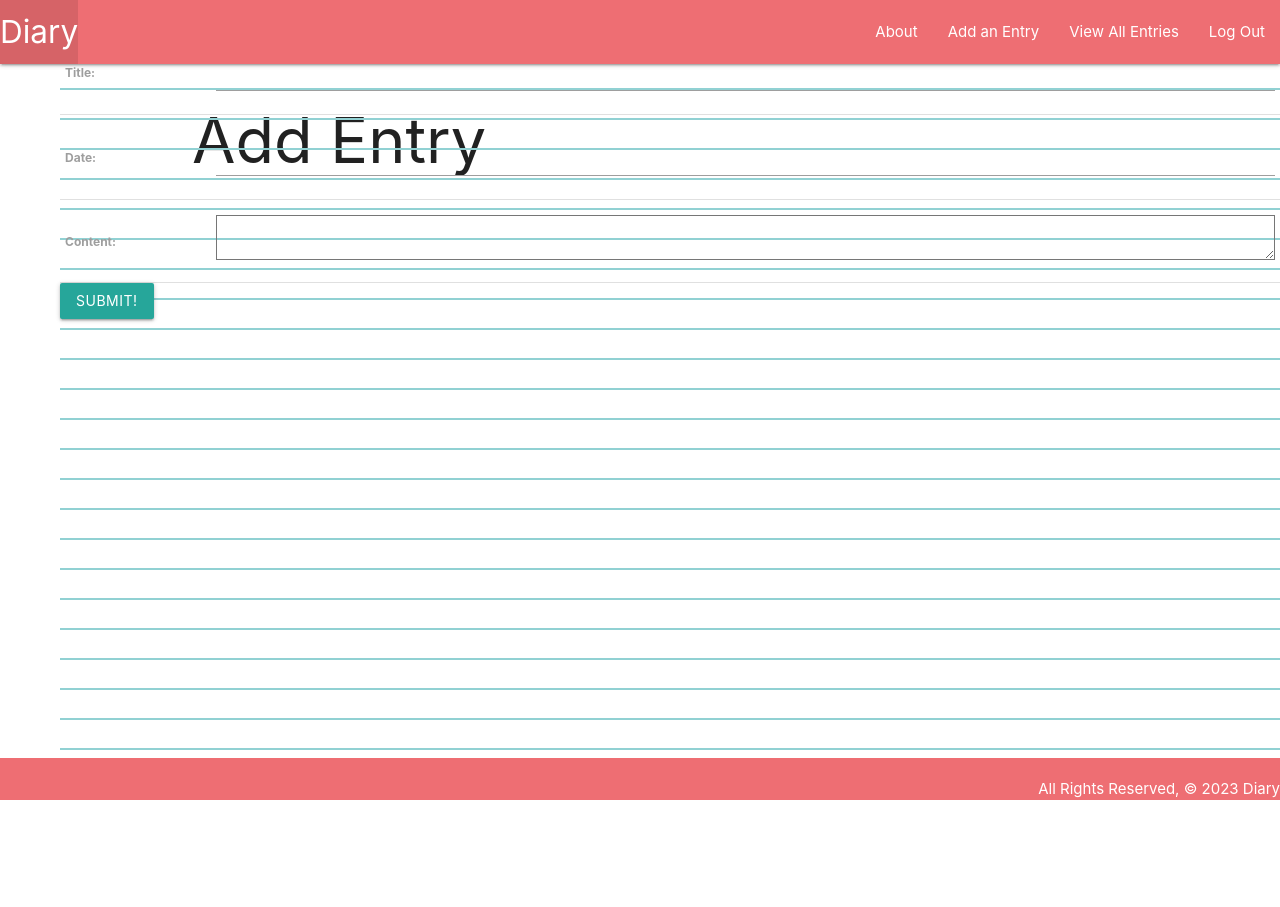
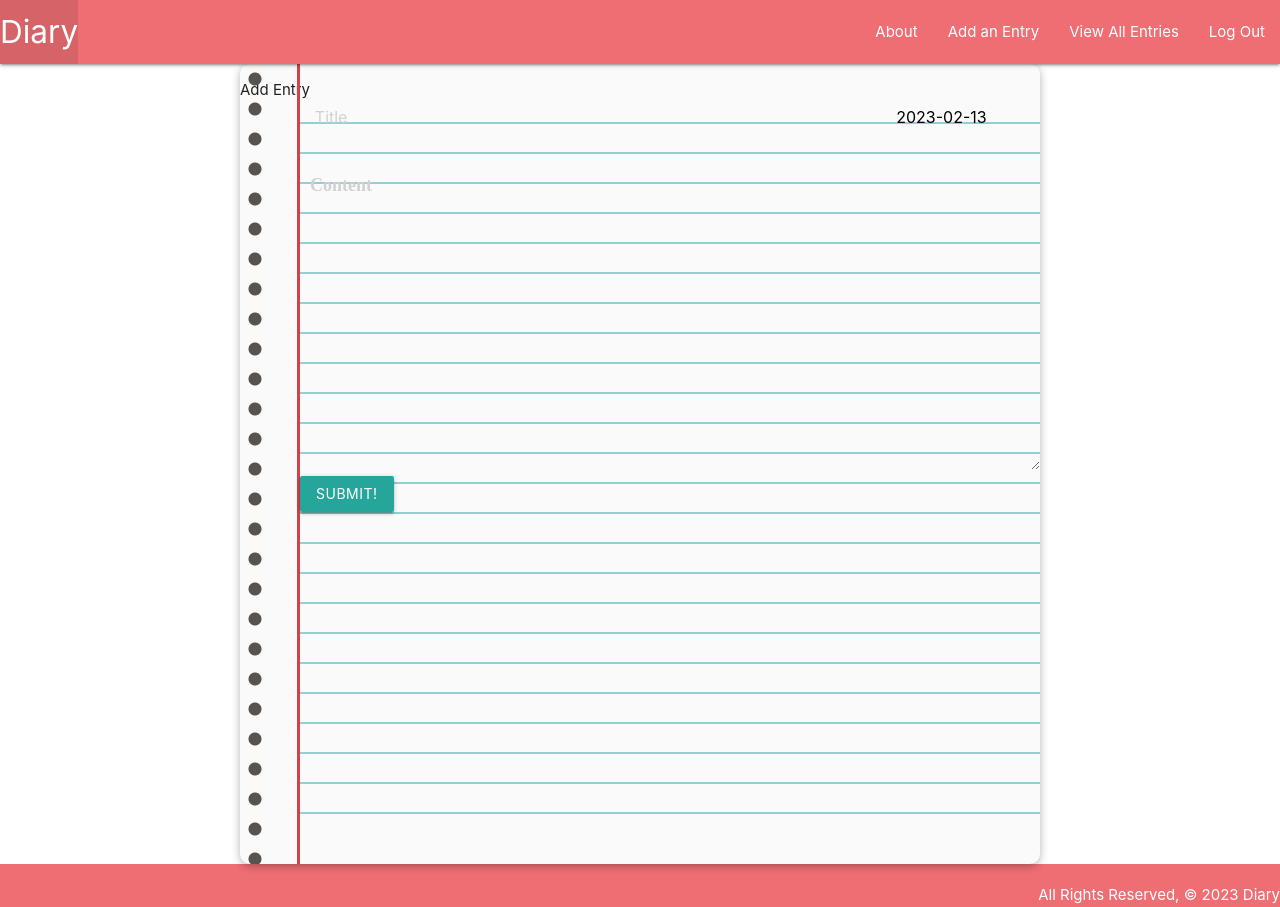
Before and after one commit to reinybo/diary, a Django app: page /entries/create/ in a window 1280 px wide. Before the commit the page ends 800 px from the top, so only its background shows below. Run offline with Django 4.2, Linux system fonts and the light colour scheme; the visitor is signed in with stand-in values (Sample User, id 1); some libraries are stand-ins or nearby versions.

Commit message:
notebook css

```diff
--- a/diary/settings.py
+++ b/diary/settings.py
@@ -31,6 +31,7 @@ ALLOWED_HOSTS = []
 # Application definition
 
 INSTALLED_APPS = [
+    'widget_tweaks',
     'main_app',
     'django.contrib.admin',
     'django.contrib.auth',
--- a/main_app/static/css/style.css
+++ b/main_app/static/css/style.css
@@ -13,10 +13,91 @@ footer {
     text-align: right;
 }
 
-form {
+
+.paper {
+
+    position: relative;
+    width: 90%;
+    max-width: 800px;
+    min-width: 400px;
+    height: 800px;
+    margin: 0 auto;
+    background: #fafafa;
+    border-radius: 10px;
+    box-shadow: 0 2px 8px rgba(0,0,0,.3);
+    overflow: hidden;
+}
+.paper:before {
+    content: '';
+    position: absolute;
+    top: 0; bottom: 0; left: 0;
+    width: 60px;
+    background: radial-gradient(#575450 6px, transparent 7px) repeat-y;
+    background-size: 30px 30px;
+    border-right: 3px solid #D44147;
+    box-sizing: border-box;
+}
+
+.paper-content {
     position: absolute;
     top: 30px; right: 0; bottom: 30px; left: 60px;
     background: linear-gradient(transparent, transparent 28px, #91D1D3 28px);
     background-size: 30px 30px;
-    color: black
 }
+
+.paper-content textarea {
+    width: 100%;
+    max-width: 100%;
+    height: 100%;
+    max-height: 100%;
+    line-height: 30px;
+    padding: 0 10px;
+    border: 0;
+    outline: 0;
+    background: transparent;
+    font-family: 'Handlee';
+    font-weight: bold;
+    font-size: 18px;
+    box-sizing: border-box;
+    z-index: 1;
+}
+
+
+#id_title {
+    width: 180%;
+    margin-left: 5%;
+    border-bottom: none;
+}
+
+#id_date {
+    position: relative;
+    width: 55%;
+    margin-left: 100%;
+    border-bottom: none;
+}
+
+#id_content {
+    margin-top: 2%;
+}
+
+.form_title_date_input {
+    display: inline-block;
+    width: 40%;
+    font-size: 16px;
+    margin: 0 0 8px 0;
+}
+
+
+.detail_title {
+    width: 180%;
+    margin-left: 2%;
+    font-weight: bold;
+    text-transform: capitalize;
+    font-size: 18px;
+}
+
+.detail_date {
+    position: relative;
+    width: 55%;
+    margin-left: 80%;
+}
--- a/main_app/templates/main_app/entry_form.html
+++ b/main_app/templates/main_app/entry_form.html
@@ -1,18 +1,40 @@
 
 {% extends 'base.html' %} {% block content %}
+{% load widget_tweaks %}
+<div class="paper">
   {% if object %}
-<h1>Edit <span class="teal-text">{{object.title}}</span></h1>
+  <p>Edit <span class="teal-text">{{object.title}}</span></p>
   {% else %}
-<h1>Add Entry</h1>
+  <p>Add Entry</p>
   {% endif %}
+  <div class="paper-content">
     <!-- Leaving the action empty makes the form post to the same url used to display it -->
     <form action="" method="post">
       <!-- Django requires the following for security purposes -->
       {% csrf_token %}
-  <table>
+      <div class="form_title_date">
+        <div class=form_title_date_input>{{ form.title|add_class:"form_title" }}</div>
+        <div class=form_title_date_input>{{ form.date|add_class:"form_date" }}</div>
+      </div>
+        {{ form.content|add_class:"form_content" }}
         <!-- Render the inputs inside of <tr>s & <td>s -->
-    {{ form }}
-  </table>
       <input type="submit" value="Submit!" class="btn" />
     </form>
+  </div>
+</div>
+<script>
+  document.getElementById('id_title').setAttribute("placeholder", "Title");
+  document.getElementById('id_date').setAttribute("placeholder", "Date");
+  document.getElementById('id_content').setAttribute("placeholder", "Content");
+
+  var dateEl = document.getElementById('id_date');
+  M.Datepicker.init(dateEl, {
+    format: 'yyyy-mm-dd',
+    defaultDate: new Date(),
+    setDefaultDate: true,
+    autoClose: true
+  });
+
+</script>
+
 {% endblock %}
--- a/main_app/views.py
+++ b/main_app/views.py
@@ -31,6 +31,8 @@ class EntryCreate(LoginRequiredMixin, CreateView):
     def form_valid(self, form):
         form.instance.user = self.request.user
         return super().form_valid(form)
+
+
 
 @login_required
 def entry_detail(request, entry_id):
```
Also changed, not shown: main_app/templates/entries/detail.html (+10 -9 lines). Lines whose indentation alone changed are shown as unchanged.
